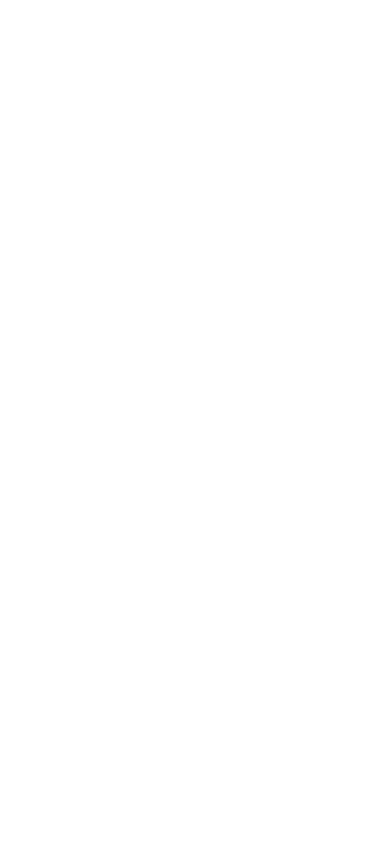
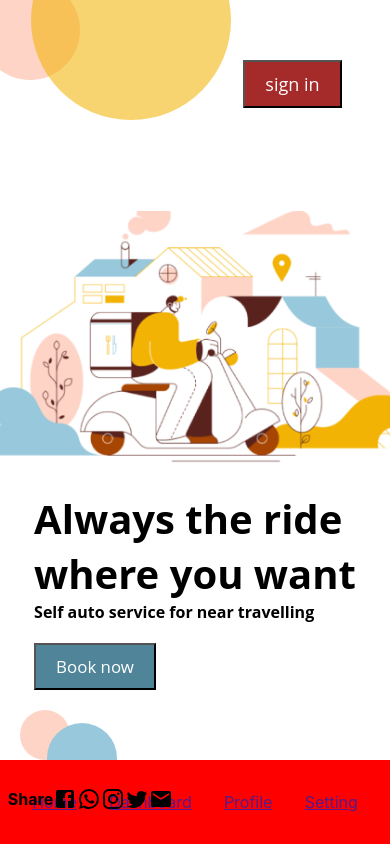
Before and after one commit to nishantschavan/VehicleRentSystem, a React (Create React App) app: page / in a window 390 px wide. Built offline with nearby package versions, Linux system fonts and the light colour scheme.

Commit message:
bubbles added

```diff
--- a/package.json
+++ b/package.json
@@ -3,6 +3,11 @@
   "version": "0.1.0",
   "private": true,
   "dependencies": {
+    "@emotion/react": "^11.7.1",
+    "@emotion/styled": "^11.6.0",
+    "@material-ui/core": "^4.12.3",
+    "@mui/icons-material": "^5.3.0",
+    "@mui/material": "^5.3.0",
     "@testing-library/jest-dom": "^5.14.1",
     "@testing-library/react": "^11.2.7",
     "@testing-library/user-event": "^12.8.3",
--- a/src/App.css
+++ b/src/App.css
@@ -1,3 +1,59 @@
 .app{
     height: 100vh;
 }
+
+.bubble{
+    border-radius: 50%;
+    position: absolute;
+    z-index: -1;
+}
+
+#bubble1{
+    left:0;
+    width:150px;
+    height: 150px;
+    background: #FED4C7;
+    transform: translate(-20%,-20%);
+}
+
+#bubble2{
+    left:4%;
+    width: 300px;
+    height: 300px;
+    background: rgba(243, 179, 4, 0.57);
+    transform: translate(0%,-50%);
+}
+
+#bubble3{
+    bottom:0;
+    right:18%;
+    width:150px;
+    height: 150px;
+    background: #98C8DB;
+    transform: translate(20%,40%);
+}
+
+#bubble4{
+    bottom:0;
+    right: 0;
+    width: 300px;
+    height: 300px;
+    background: rgba(89, 34, 29, 0.75);
+    transform: translate(20%,60%);
+}
+
+#bubble5{
+    bottom:10%;
+    left:5%;
+    width:80px;
+    height: 80px;
+    background: #FED4C7;
+}
+
+#bubble6{
+    bottom:3%;
+    left: 12%;
+    width:100px;
+    height: 100px;
+    background: #98C8DB;
+}
--- a/src/App.js
+++ b/src/App.js
@@ -2,10 +2,20 @@
 import { Route } from "react-router-dom";
 import SignInPage from "./pages/SignIn-SignUp-page/SignInPage";
 import SignUpPage from "./pages/SignIn-SignUp-page/SignUpPage";
+import Home from "./Components/HomePage/Home";
 
 function App() {
   return (
     <div className="app">
+      <div id="bubble1" class="bubble"></div>
+      <div id="bubble2" class="bubble"></div>
+      <div id="bubble3" class="bubble"></div>
+      <div id="bubble4" class="bubble"></div>
+      <div id="bubble5" class="bubble"></div>
+      <div id="bubble6" class="bubble"></div>
+      <Route exact path="/">
+        <Home/>
+      </Route>
       <Route exact path="/signIn">
         <SignInPage />
       </Route>
--- a/src/Components/HomePage/Home.jsx
+++ b/src/Components/HomePage/Home.jsx
@@ -1,42 +1,50 @@
 import React from 'react'
 import './Home.scss';
-import titleimg from "../../Images/titleimg.png";
-import instagram from "../../Images/instagramicon.png";
-import facebook from "../../Images/Facebookicon.png";
-import twitter from "../../Images/twittericon.png";
-import gmail from "../../Images/gmailicon.png";
-import whatsapp from "../../Images/whatsappicon.png";
+import titleimg from '../../Images/titleimg.png';
+import WhatsAppIcon from '@mui/icons-material/WhatsApp';
+import InstagramIcon from '@mui/icons-material/Instagram';
+import TwitterIcon from '@mui/icons-material/Twitter';
+import MailIcon from '@mui/icons-material/Mail';
+import FacebookIcon from '@mui/icons-material/Facebook';
 
 const Home = ()=>{
     return(
-        <div className='header'>
-            <nav>
-                <div className='nav-links'>
-                    <ul>
-                        <li>Home</li>
-                        <li>Dashboard</li>
-                        <li>Profile</li>
-                    </ul>
-                    <a className='signin-btn'>Sign in</a>
-                </div>
-            </nav>
-            <div className="title">
-                <div className="firsthalf">
-                    <h1>Always the ride <br /> where you want</h1>
-                    <h3>Self auto service for near travelling</h3>
-                    <a href="" className="booknow-btn">Book now</a>
-                </div>
-                <div className="secondhalf">
-                    <img src={titleimg} alt="" />
+        <div class="container">
+            <div class="bottomnavbar">
+                <div class="navtoggle">
+                    <a href="">Home</a>
+                    <a href="">Dashboard</a>
+                    <a href="">Profile</a>
+                    <a href="">Setting</a>
                 </div>
             </div>
-            <div className="sharebtns">
-                <img src={instagram} alt="" />
-                <img src={facebook} alt="" />
-                <img src={twitter} alt="" />
-                <img src={gmail} alt="" />
-                <img src={whatsapp} alt="" />
+            <div class="header">
+                <div class="navbar">
+                    <a href="">Home</a>
+                    <a href="">Dashboard</a>
+                    <a href="">Profile</a>
+                    <button id="signinbtn">sign in</button>
+                </div>
+            </div>
+            <div class="mainpage">
+                <div class="firsthalf">
+                    <div class="content">
+                        <h1>Always the ride <br/> where you want</h1>
+                        <h4>Self auto service for near travelling</h4>
+                        <button id="booknowbtn">Book now</button>
+                    </div>
+                </div>
+                <div class="secondhalf">
+                    <img src={titleimg} alt=""/>
+                </div>
+            </div>
+            <div class="sharetab">
                 <h4>Share</h4>
+                <FacebookIcon/>
+                <WhatsAppIcon/>
+                <InstagramIcon />
+                <TwitterIcon />
+                <MailIcon />
             </div>
         </div>
     )
--- a/src/Components/HomePage/Home.scss
+++ b/src/Components/HomePage/Home.scss
@@ -1,115 +1,183 @@
 *{
-    margin: 0;
+    margin:0;
     padding: 0;
 }
 
-.header{
-    min-height: 100vh;
-    width: 100%;
-    // background-image: url(../../Images/home.png);
-    background-position:center;
-    position: relative;
-    background-size: cover;
+.container{
+    height: 100vh;
+    width: 100vw;
+    /* background-color: rgb(53, 250, 250); */
+    overflow: hidden;
 }
 
-.nav-links{
-    position: absolute;
-    top:0;
-    right: 0;
-    margin-top: 20px;
+.header{
+    height: 10vh;
+    width: 100vw;
+    position: relative;
+    /* background-color: brown; */
     display: flex;
+    flex-direction: row;
+    justify-content: flex-end;
 }
 
-.nav-links ul li{
-    display: inline-block;
-    padding:20px 30px;
-    font-size: large;
+.navbar{
+    /* background-color: burlywood; */
+    display: flex;
+    width: 50vw;
+    flex-direction: row;
+    justify-content: space-evenly;
+    align-items: center;
 }
 
-.signin-btn{
-    display: inline-block;
-    color:#fff;
-    background: #A74602;
-    padding:20px 30px;
-    margin-right: 20px;
-    height: 70px;
+.navbar a{
+    text-decoration: none;
+    color:brown;
+    font-family: 'Open Sans', sans-serif;
 }
 
-.title{
+#signinbtn{
+    background-color: brown;
+    padding: 10px 20px;
+    color: white;
+    font-family: 'Open Sans', sans-serif;
+}
+
+.mainpage{
     display: flex;
-    margin: auto;
-    position: absolute;
-    top:25%;
+    flex-direction: row;
     align-items: center;
-    width: 100vw;
-    background-color: #cef717;
+    /* background-color: blue; */
+    margin-top: 5vh;
 }
 
 .firsthalf{
-    padding-left: 120px;
-    flex:1;
-    background-color: #3fa6cc;
+    flex: 1;
+    display: flex;
+    justify-content: center;
+}
+
+.content{
+    display: inline-block;
+    margin: auto;
+}
+
+.content h1{
+    font-size: 280%;
+    font-family: 'Open Sans', sans-serif;
+}
+
+.content h4{
+    font-size: 150%;
+    margin-bottom: 20px;
+    font-family: 'Open Sans', sans-serif;
+}
+
+#booknowbtn{
+    background-color:#508599 ;
+    padding: 3% 20%;
+    color: white;
+    text-decoration: none;
+    font-family: 'Open Sans', sans-serif;
+    font-size: 4vh;
 }
 
 .secondhalf{
-    flex: 2;
-    background-color: #1ac969;
-    background-size: cover;
-}
-.secondhalf img{
-    height: 300px;
+    flex: 1;
 }
 
-.title h1{
-    font-family: Open Sans;
-    font-style: normal;
-    font-size: 62px;
-    margin-bottom: 30px;
-    position: relative;
+.secondhalf img{
+    width: 100%;
+    height: 80%;
+    object-fit: cover;
 }
 
-.booknow-btn{
-    display: inline-block;
-    color:#fff;
-    background: #508599;
-    padding:20px 30px;
-    margin-top: 20px;
-    width: 350px;
-    height: 90px;
-    text-align: center;
-    font-size: 200%;
-    text-decoration: none;
+.sharetab{
+    position: absolute;
+    bottom: 3%;
+    display: flex;
+    flex-direction: row;
+    align-items: center;
+    margin: 2%;
 }
 
-.sharebtns{
-    display: flex;
-    flex-direction: column;
-    width:2.5%;
-    position: fixed;
-    bottom: 0;
+.bottomnavbar{
+    display: none;
 }
 
-.sharebtns img{
-    margin: 2px;
-}
-
-.sharebtns h4{
-    transform: rotate(-90deg);
-
-}
-
-@media (max-width:700px){
-    .title{
-        flex-direction: column;
+@media (max-width:700px) {
+    #bubble1{
+        width:100px;
+        height: 100px;
     }
-    .title h1{
-        font-size: 32px;
+    #bubble2{
+        left: 8%;
+        width:200px;
+        height: 200px;
+        transform: translate(0%,-40%);
+    }
+    #bubble3{
+        /* width: 100px;
+        height: 100px;
+        right:30%; */
+        display: none;
+    }
+    #bubble4{
+        /* height: 200px;
+        width: 200px; */
+        display: none;
+    }
+    #bubble5{
+        height: 50px;
+        width: 50px;
+    }
+    #bubble6{
+        height: 70px;
+        width: 70px;
+        bottom: 6%;
+    }
+    .header{
+        height: 20vh;
+    }
+    .mainpage{
+        flex-direction: column-reverse;
     }
     .firsthalf{
-        padding-left: 10px;
+        margin-top: 5%;
     }
-    .title img{
-        width:90%;
+    .content h1{
+        font-size: 250%;
     }
-
+    .content h4{
+        font-size: 100%;
+    }
+    #booknowbtn{
+        padding: 10px 20px;
+        font-size: 2vh;
+    }
+    .navbar a{
+        display: none;
+    }
+    #signinbtn{
+        visibility: visible;
+        padding: 10px 20px;
+        font-size:large;
+    }
+    .bottomnavbar{
+        display: block;
+        background-color: red;
+        position: fixed;
+        height: 10vh;
+        width: 100vw;
+        bottom: 0;
+        left: 0;
+        right: 0;
+    }
+    .navtoggle{
+        display: flex;
+        flex-direction: row;
+        justify-content: space-evenly;
+        align-items: center;
+        height: 10vh;
+        width: 100vw;
+    }
 }
```
Also changed, not shown: 1 other file (tests, documents, lock files or other folders).
